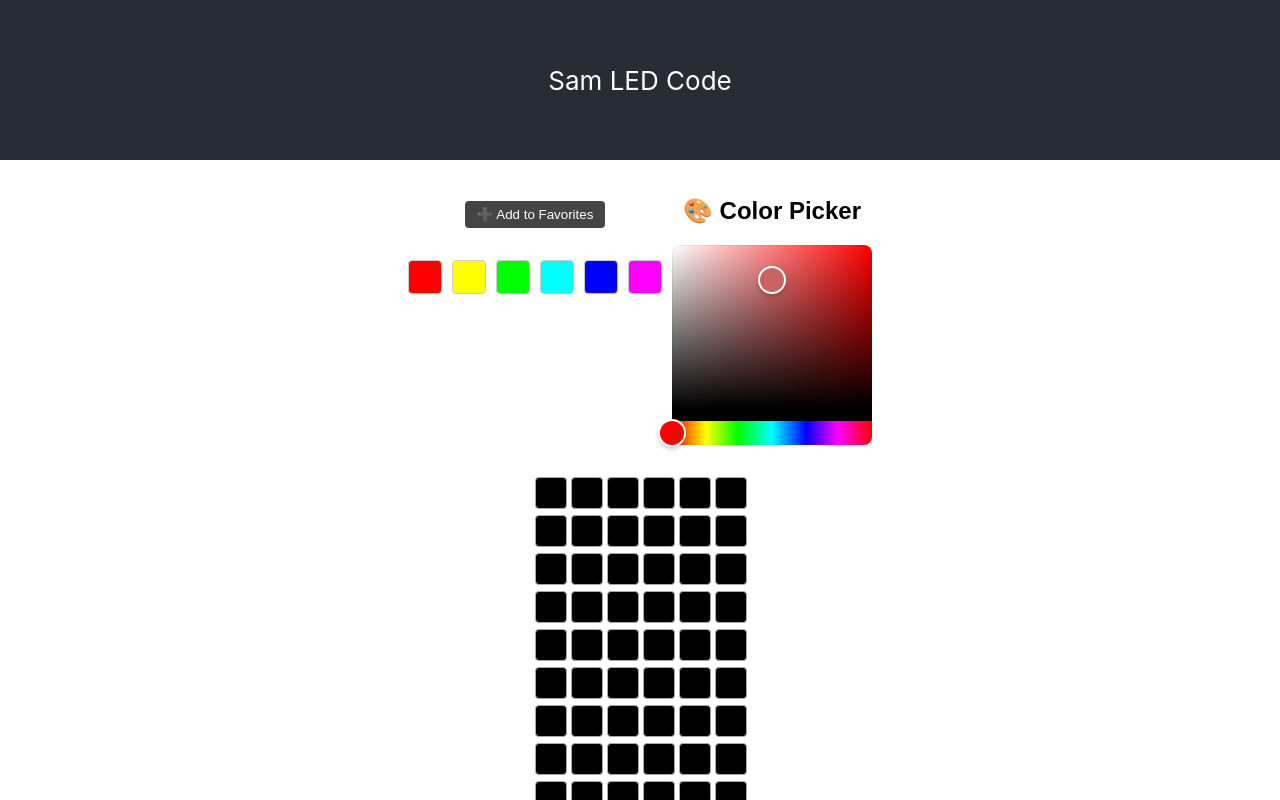
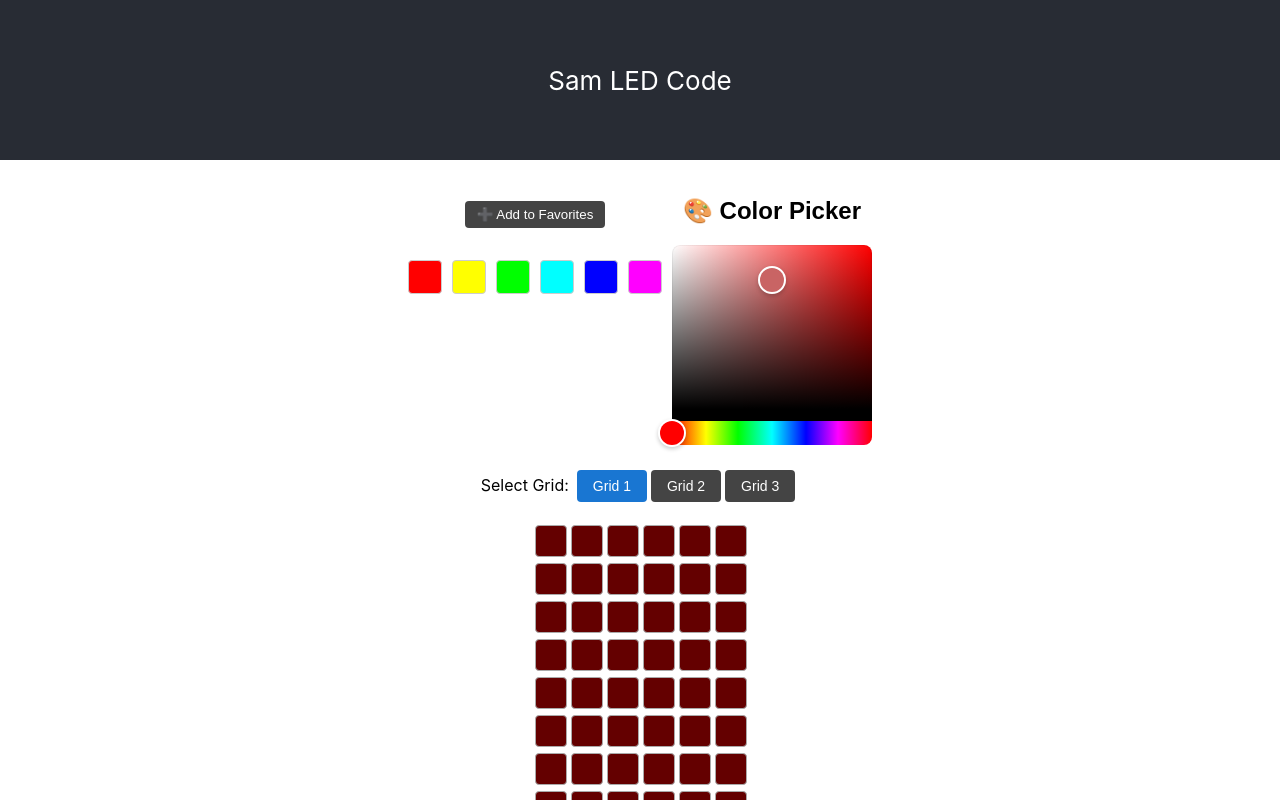
Before and after one commit to Sam-567/LED-controller, a React (Create React App) app in the folder my-app4/: page / in a window 1280 px wide. Shown: the top 800 px of the page. Built offline with nearby package versions, Linux system fonts and the light colour scheme.

Commit message:
Working multiple LedGrids

```diff
--- a/my-app4/src/App.js
+++ b/my-app4/src/App.js
@@ -6,8 +6,35 @@ import { SketchPicker } from 'react-color';
 import HueSaturationBrightnessPicker from './HueSaturationBrightnessPicker';
 import LedGrid from './LedGrid';
 
+// Number of grids to allow
+const NUM_GRIDS = 3;
+const GRID_ROWS = 20;
+const GRID_COLS = 6;
+const BLANK_COLOR = { r: 100, g: 0, b: 0 };
+
+function createBlankGrid(rows, cols) {
+  return Array.from({ length: rows }, () =>
+    Array.from({ length: cols }, () => BLANK_COLOR)
+  );
+}
+
 function App() {
-  const [color, setColor] = useState({ r: 200, g: 100, b: 100});
+  const [color, setColor] = useState({ r: 200, g: 100, b: 100 });
+
+  // Array of grid states
+  const [grids, setGrids] = useState(
+    Array.from({ length: NUM_GRIDS }, () => createBlankGrid(GRID_ROWS, GRID_COLS))
+  );
+  // Which grid is selected
+  const [selectedGrid, setSelectedGrid] = useState(0);
+
+  // Handler to update a grid's state
+  const setGridAtIndex = (idx, newGrid) => {
+    setGrids(grids =>
+      grids.map((g, i) => (i === idx ? newGrid : g))
+    );
+  };
+
   return (
     <div className="App">
       <header className="App-header">
@@ -16,8 +43,35 @@ function App() {
         </p>
       </header>
       <HueSaturationBrightnessPicker rgb={color} setRgb={setColor}/>
+      <div style={{ marginBottom: 16 }}>
+        <span style={{ marginRight: 8 }}>Select Grid:</span>
+        {grids.map((_, idx) => (
+          <button
+            key={idx}
+            style={{
+              ...styles.ProgramButton,
+              background: selectedGrid === idx ? '#1976d2' : '#444',
+              marginRight: 4,
+            }}
+            onClick={() => setSelectedGrid(idx)}
+          >
+            Grid {idx + 1}
+          </button>
+        ))}
+      </div>
       <div className="color-picker-container">
-        <LedGrid currentColor={color} />
+        <LedGrid
+          currentColor={color}
+          rows={GRID_ROWS}
+          cols={GRID_COLS}
+          grid={grids[selectedGrid]}
+          setGrid={updater => {
+            setGridAtIndex(selectedGrid, typeof updater === 'function'
+            ? updater(grids[selectedGrid])
+            : updater
+            );
+          }}
+        />
       </div>
     </div>
   );
--- a/my-app4/src/LedGrid.js
+++ b/my-app4/src/LedGrid.js
@@ -1,13 +1,13 @@
-import React, { useState, useRef, useEffect } from 'react';
+import React, { useRef, useEffect } from 'react';
 
-const LedGrid = ({ rows = 20, cols = 6, currentColor }) => {
+const LedGrid = ({
+  rows = 20,
+  cols = 6,
+  currentColor,
+  grid,
+  setGrid,
+}) => {
   const blankColor = { r: 0, g: 0, b: 0 };
-
-  const [grid, setGrid] = useState(
-    Array.from({ length: rows }, () =>
-      Array.from({ length: cols }, () => blankColor)
-    )
-  );
 
   const isPainting = useRef(false);
 
@@ -51,13 +51,11 @@ useEffect(() => {
 
       const touch = e.touches[0];
       const target = document.elementFromPoint(touch.clientX, touch.clientY);
-    // Only act if dragging over the grid
       if (gridRef.current?.contains(target)) {
         const row = target?.dataset?.row;
         const col = target?.dataset?.col;
         if (row && col) {
           paintCell(parseInt(row), parseInt(col), currentColorRef.current);
-        //e.preventDefault(); // ✅ only prevents scroll while touching inside grid
         }
       }
     };
@@ -73,7 +71,7 @@ useEffect(() => {
       window.removeEventListener('touchmove', handleTouchMove);
       window.removeEventListener('touchend', handleTouchEnd);
     };
-}, []);
+  }, [grid, currentColor, paintCell]);
 
   const handleTouchStart = (row, col) => {
     isPainting.current = true;
@@ -134,7 +132,6 @@ const styles = {
     justifyContent: 'center',
     marginBottom: '16px',
     userSelect: 'none',
-    //touchAction: 'none', // ✅ Prevent default gestures on mobile
   },
   led: {
     width: 30,
```
Lines whose indentation alone changed are shown as unchanged.
